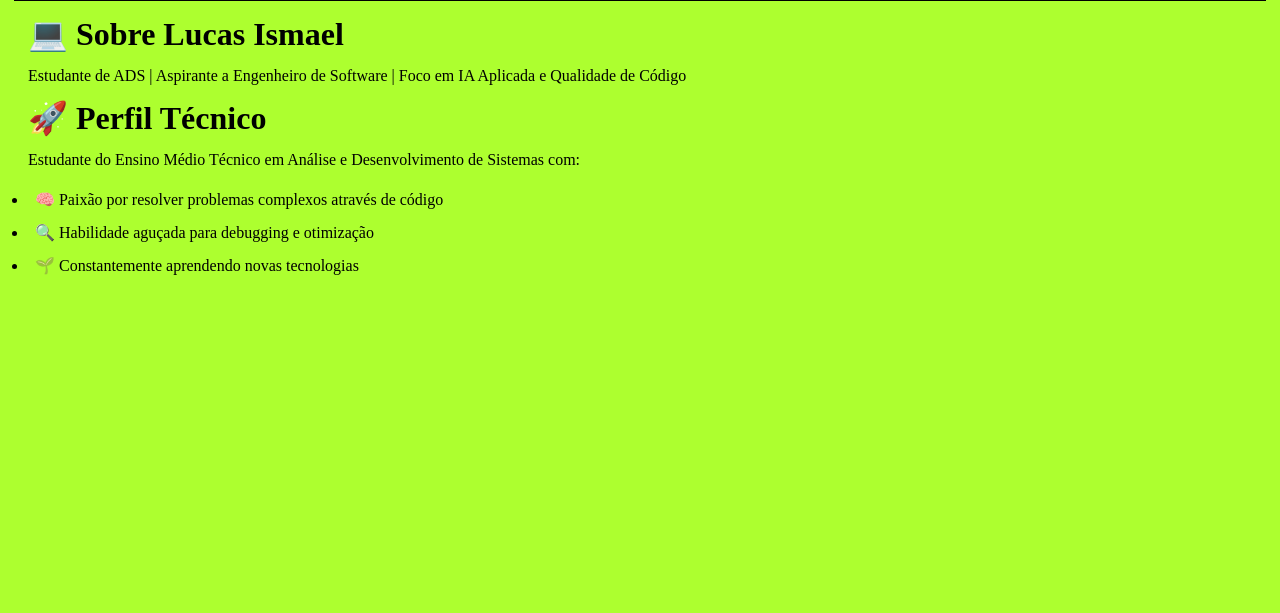
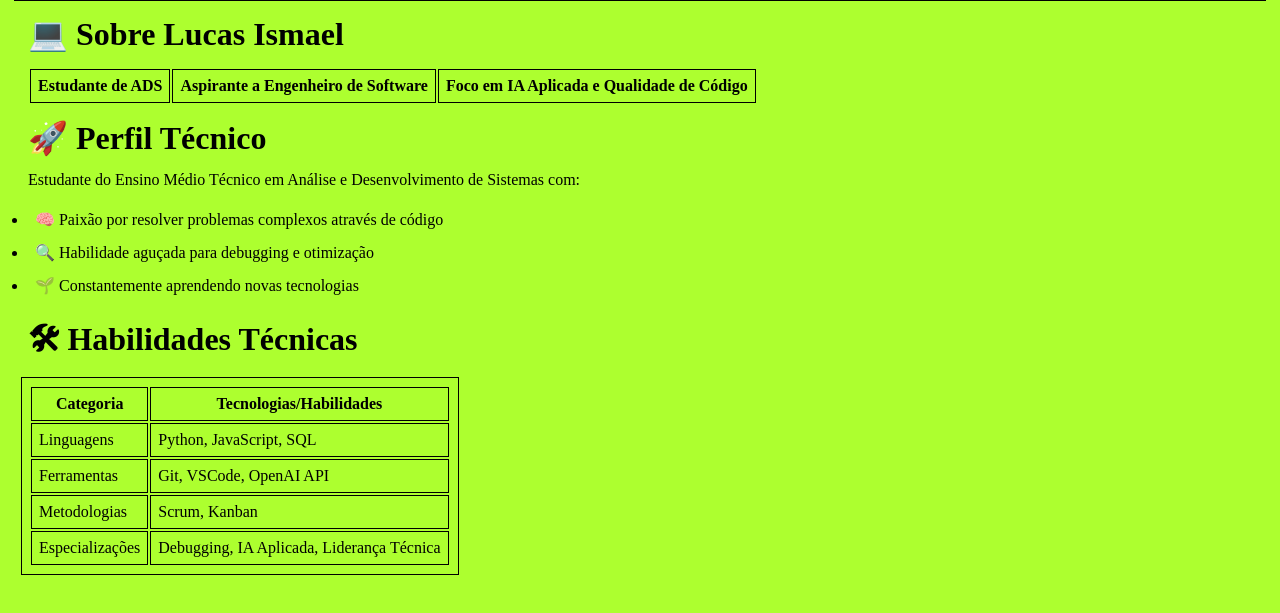
Before and after one commit to lucasismaelbr/First-Project, a plain HTML site: page index.html in a window 1280 px wide. Shown: the part 179-792 px from the top of the page. Drawn offline with Linux system fonts and the light colour scheme.

Commit message:
Add files via upload

```diff
--- a/index.html
+++ b/index.html
@@ -22,7 +22,13 @@
           </header>
           <main>
                <h1> 💻 Sobre Lucas Ismael</h1>
-               <p> Estudante de ADS | Aspirante a Engenheiro de Software | Foco em IA Aplicada e Qualidade de Código</p>
+               <table>
+                    <tr>
+                      <th> Estudante de ADS </th>
+                      <th> Aspirante a Engenheiro de Software </th>
+                      <th> Foco em IA Aplicada e Qualidade de Código </th>
+                    </tr>
+               </table>
                <h1> 🚀 Perfil Técnico </h1>
                <p> Estudante do Ensino Médio Técnico em Análise e Desenvolvimento de Sistemas com: </p>
                <ul>
@@ -30,6 +36,27 @@
                     <li> 🔍 Habilidade aguçada para debugging e otimização </li>
                     <li> 🌱 Constantemente aprendendo novas tecnologias </li>
                </ul>
+               <h1> 🛠 Habilidades Técnicas </h1>
+               <table>
+                    <tr>
+                      <th> Categoria </th>
+                      <th> Tecnologias/Habilidades </th>
+                    </tr>
+                    <tr>
+                      <td>Linguagens</td>
+                      <td> Python, JavaScript, SQL </td>
+                    </tr>
+                    <tr>
+                      <td>Ferramentas</td>
+                      <td> Git, VSCode, OpenAI API </td>
+                    </tr>
+                    <td>Metodologias</td>
+                    <td> Scrum, Kanban </td>
+                  </tr>
+                  <td>Especializações</td>
+                  <td> Debugging, IA Aplicada, Liderança Técnica </td>
+                </tr>
+               </table>
           </main>
     </body>
 </html>
--- a/style.css
+++ b/style.css
@@ -37,7 +37,19 @@ body header nav ul li {
     margin: 10px;
 }
 
-.programmingLanguages {
+body header img.programmingLanguages {
     width: 100px;
     height: 100px;
 }
+
+body main table:nth-child(7) {
+    border: 1px solid black;
+}
+
+body main table tr th {
+    border: 1px solid black;
+}
+
+body main table tr td {
+    border: 1px solid black;
+}
```
Also changed, not shown: sobre.html (+0 -3 lines).
